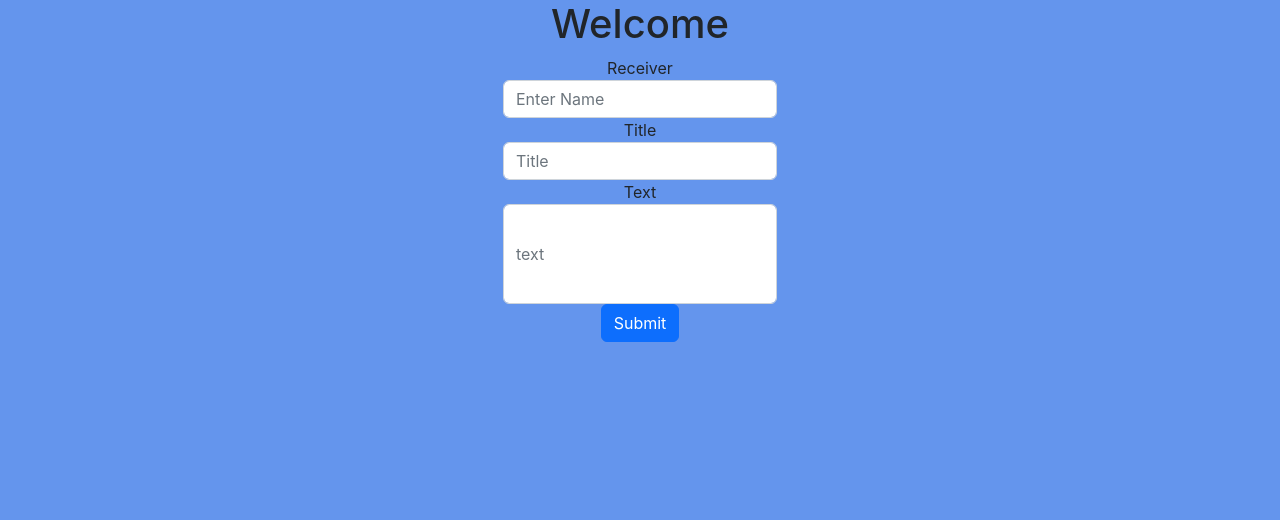
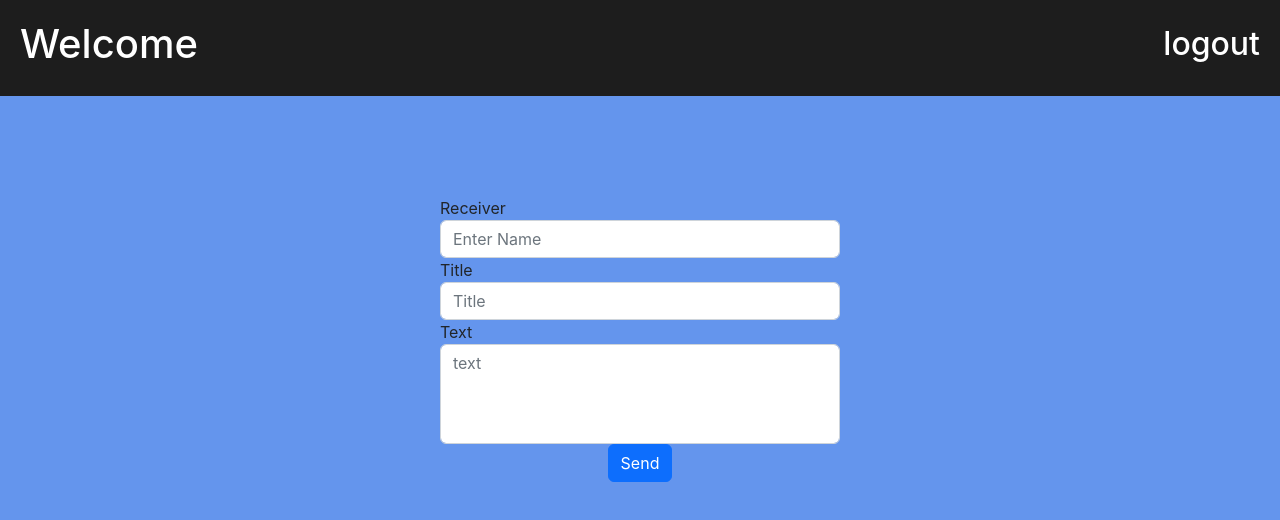
Before and after one commit to MistbornL/email, a React (Create React App) app: page /email in a window 1280 px wide. Shown: the top 520 px of the page. Built offline with nearby package versions, Linux system fonts and the light colour scheme.

Commit message:
email page set

```diff
--- a/src/pages/Email.jsx
+++ b/src/pages/Email.jsx
@@ -1,13 +1,26 @@
 import React from "react";
+import "./email.css";
 
 export const Email = () => {
   const user = localStorage.getItem("userName");
+  const handleLogout = () => {
+    localStorage.removeItem("userName");
+    window.location.href = "/";
+  };
   return (
     <>
       <div className="App">
-        <h1 className="d-flex justify-content-center align-items-center">
-          Welcome {user}
-        </h1>
+        <header>
+          <div className="head">
+            <h1 className="d-flex justify-content-center align-items-center">
+              Welcome {user}
+            </h1>
+            <h2 style={{ cursor: "pointer" }} onClick={handleLogout}>
+              logout
+            </h2>
+          </div>
+        </header>
+
         <form className="d-flex justify-content-center align-items-center flex-column">
           <div className="form-group ">
             <label for="inputReceiver">Receiver</label>
@@ -29,18 +42,19 @@ export const Email = () => {
           </div>
           <div className="form-group">
             <label for="Text">Text</label>
-            <input
-              style={{ height: "100px" }}
+            <textarea
+              style={{ resize: "none", height: "100px" }}
               type="text"
               className="form-control"
               id="Text"
               placeholder="text"
             />
           </div>
-
-          <button type="submit" className="btn btn-primary">
-            Submit
-          </button>
+          <div style={{ display: "flex" }}>
+            <button type="button" className="btn btn-primary">
+              Send
+            </button>
+          </div>
         </form>
       </div>
     </>
--- a/src/pages/Register.jsx
+++ b/src/pages/Register.jsx
@@ -6,6 +6,7 @@ export const Register = () => {
     localStorage.setItem("userName", userName.current.value);
   };
   return (
+    <div className="App">
       <div className="input-group mb-3">
         <input
           ref={userName}
@@ -25,5 +26,6 @@ export const Register = () => {
           </button>
         </div>
       </div>
+    </div>
   );
 };
--- /dev/null
+++ b/src/pages/email.css
@@ -0,0 +1,26 @@
+form {
+  margin-top: 100px;
+}
+
+.form-group label {
+  display: flex;
+}
+
+.form-group {
+  width: 400px;
+}
+
+.form-group button {
+  display: flex;
+}
+
+.head {
+  width: 100%;
+  padding: 20px;
+  box-sizing: border-box;
+  background-color: rgb(29, 29, 29);
+  color: white;
+  display: flex;
+  justify-content: space-between;
+  align-items: center;
+}
```
Lines whose indentation alone changed are shown as unchanged.
